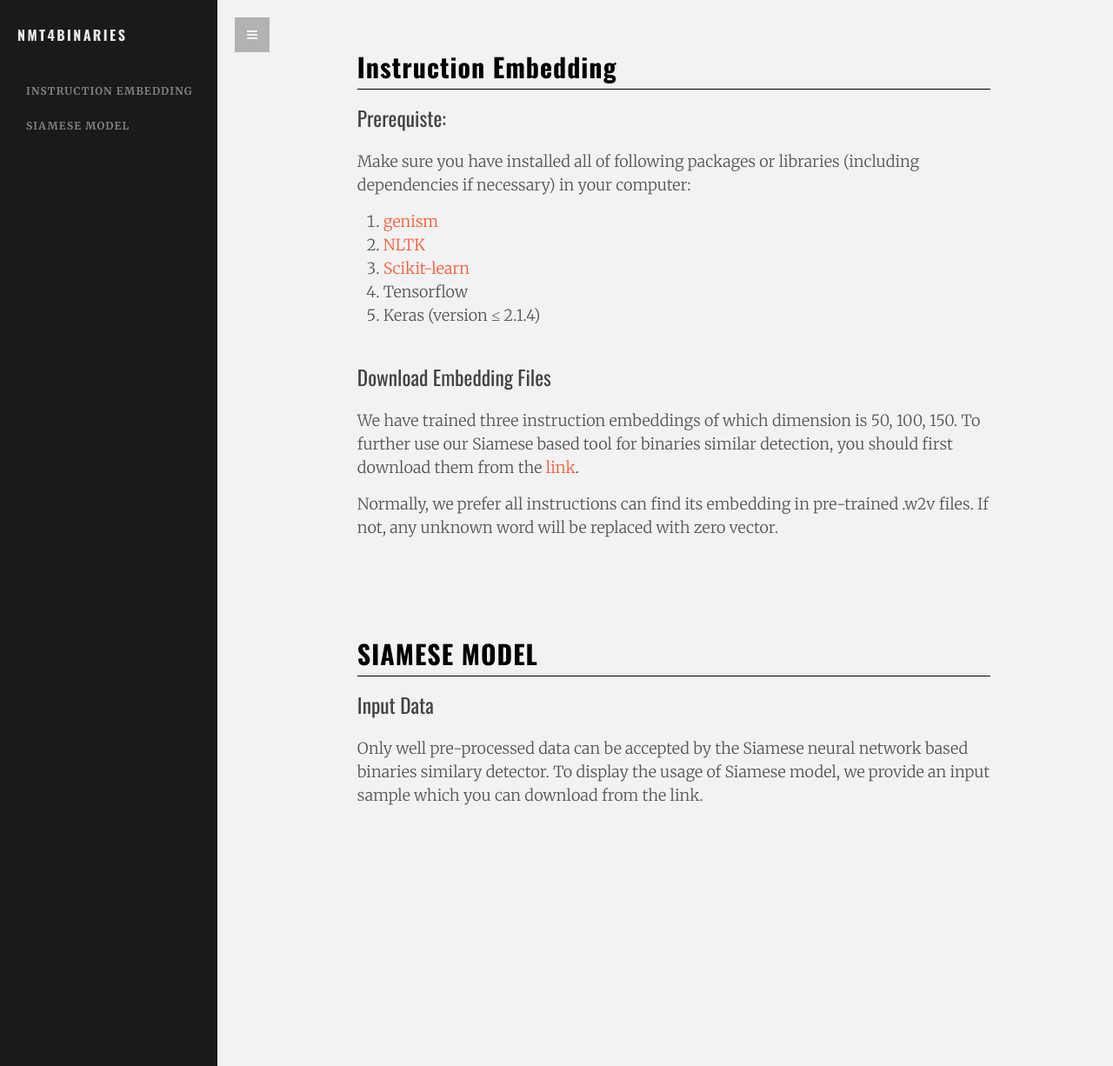
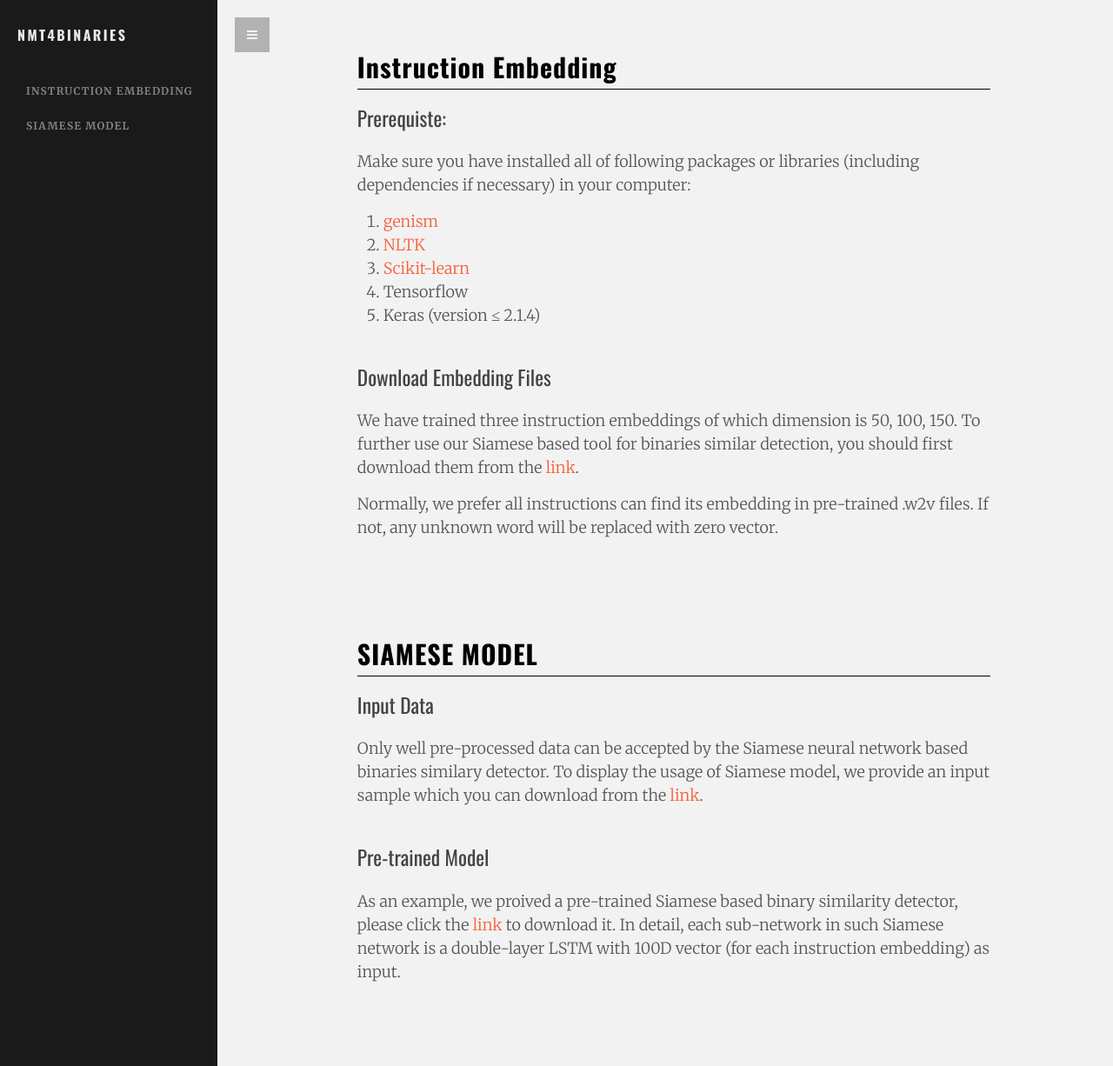
Before and after one commit to nmt4binaries/nmt4binaries.github.io, a Jekyll site: the page built from index.html, in a window 1280 px wide and 1226 px high. Shown: the whole window at 87% size. Built offline with Jekyll 4.4.1, drawn with Linux system fonts in a browser that asks for light colours.

Commit message:
Update index.html

```diff
--- a/index.html
+++ b/index.html
@@ -65,7 +65,14 @@ sections:
 
         <h3>Input Data</h3>
         <p>Only well pre-processed data can be accepted by the Siamese neural network based binaries similary detector.
-          To display the usage of Siamese model, we provide an input sample which you can download from the link. </p>
+          To display the usage of Siamese model, we provide an input sample which you can download from the <a href="https://nmt4binaries.github.io/download/">link</a>.
+        </p>
+
+      <h3>Pre-trained Model</h3>
+      <p>As an example, we proived a pre-trained Siamese based binary similarity detector, please click the <a href="https://nmt4binaries.github.io/download/">link</a> to download it.
+        In detail, each sub-network in such Siamese network is a double-layer LSTM with 100D vector (for each instruction embedding) as input.
+
+      </p>
 
 
 
```
